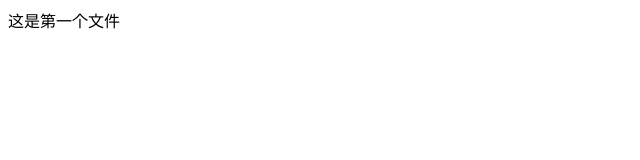
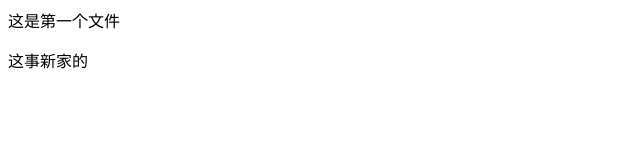
Before and after one commit to longkong888/xinghang, a plain HTML site: page index.html in a window 1280 px wide. Shown: the whole page, without its empty margins (0-640 px from the left). Drawn offline with Linux system fonts and the light colour scheme.

Commit message:
'修改了index.html'

```diff
--- a/index.html
+++ b/index.html
@@ -8,5 +8,6 @@
 </head>
 <body>
     <div>这是第一个文件</div>
+    <p>这事新家的</p>
 </body>
 </html>
```
